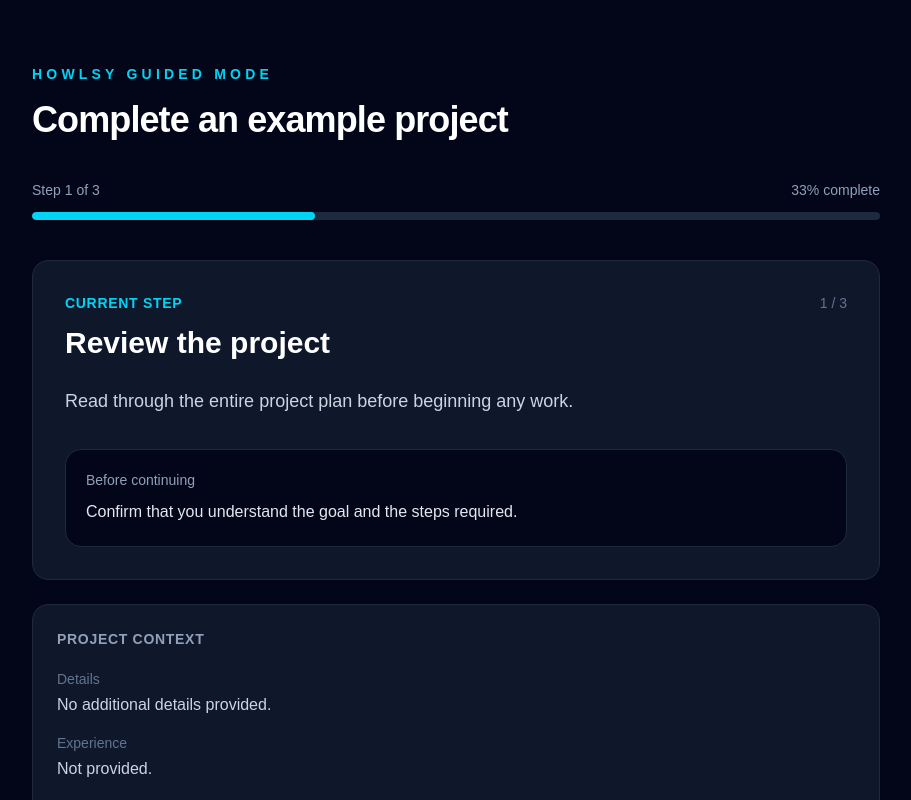
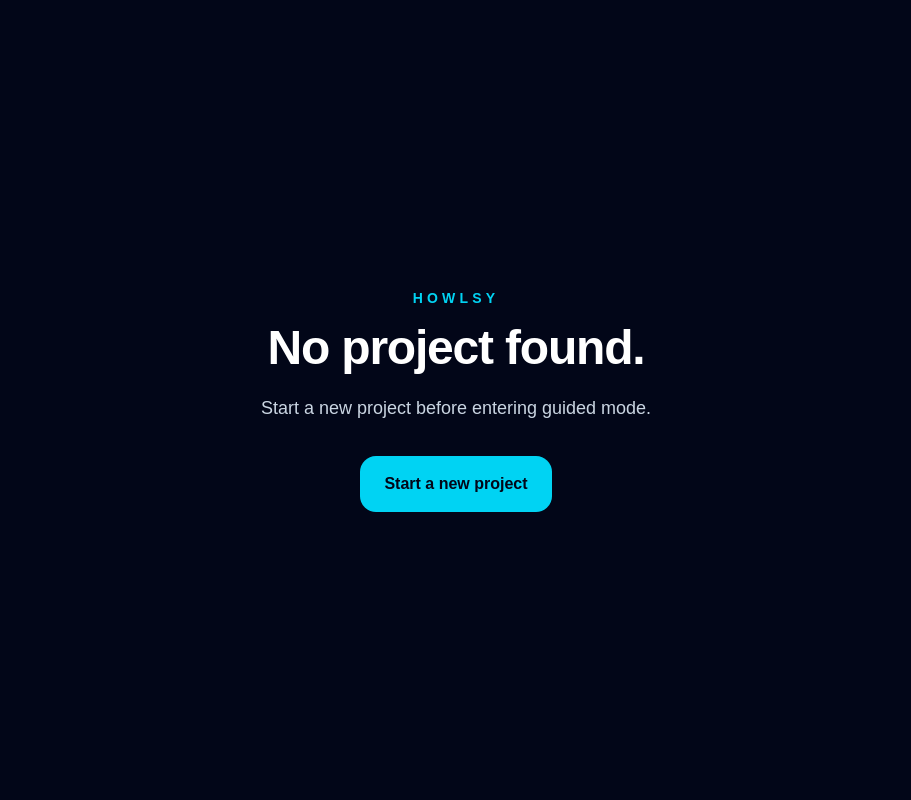
Before and after one commit to Ramon-L-Vazquez/howlsy, a Next.js app: page /guided in a window 1280 px wide. Shown: the top 800 px of the page, without its empty margins (184-1095 px from the left). Built offline with nearby package versions, Linux system fonts and the light colour scheme.

Commit message:
feat: persist active project in browser storage

```diff
--- a/app/guided/page.tsx
+++ b/app/guided/page.tsx
@@ -1,26 +1,38 @@
 "use client";
 
-import { Suspense, useState } from "react";
-import { useSearchParams } from "next/navigation";
-import { createProjectFromIntake } from "@/lib/create-project";
+import { useEffect, useState } from "react";
+import { useRouter } from "next/navigation";
+import { getProject } from "@/lib/project-store";
+import type { HowlsyProject } from "@/types/project";
 
-function GuidedContent() {
-  const searchParams = useSearchParams();
+export default function GuidedPage() {
+  const router = useRouter();
 
-  const project = createProjectFromIntake({
-    goal: searchParams.get("goal") ?? "",
-    context: searchParams.get("context") ?? "",
-    experience: searchParams.get("experience") ?? "",
-    constraints: searchParams.get("constraints") ?? "",
-  });
-
+  const [project, setProject] = useState<HowlsyProject | null>(null);
   const [currentStep, setCurrentStep] = useState(0);
   const [isComplete, setIsComplete] = useState(false);
+  const [isLoading, setIsLoading] = useState(true);
 
-  const step = project.steps[currentStep];
-  const progress = ((currentStep + 1) / project.steps.length) * 100;
+  useEffect(() => {
+    const storedProject = getProject();
+
+    setProject(storedProject);
+    setIsLoading(false);
+  }, []);
+
+  function handleBack() {
+    if (currentStep === 0) {
+      return;
+    }
+
+    setCurrentStep((previousStep) => previousStep - 1);
+  }
 
   function handleCompleteStep() {
+    if (!project) {
+      return;
+    }
+
     const isLastStep = currentStep === project.steps.length - 1;
 
     if (isLastStep) {
@@ -31,13 +43,48 @@
     setCurrentStep((previousStep) => previousStep + 1);
   }
 
-  function handleBack() {
-    if (currentStep === 0) {
-      return;
-    }
+  function handleStartOver() {
+    router.push("/");
+  }
 
-    setCurrentStep((previousStep) => previousStep - 1);
+  if (isLoading) {
+    return (
+      <main className="flex min-h-screen items-center justify-center bg-slate-950 text-white">
+        <p className="text-slate-400">Loading project...</p>
+      </main>
+    );
   }
+
+  if (!project) {
+    return (
+      <main className="min-h-screen bg-slate-950 text-white">
+        <section className="mx-auto flex min-h-screen max-w-3xl flex-col items-center justify-center px-6 py-16 text-center">
+          <p className="mb-4 text-sm font-semibold uppercase tracking-[0.3em] text-cyan-400">
+            Howlsy
+          </p>
+
+          <h1 className="text-4xl font-bold tracking-tight sm:text-5xl">
+            No project found.
+          </h1>
+
+          <p className="mt-5 max-w-2xl text-lg leading-8 text-slate-300">
+            Start a new project before entering guided mode.
+          </p>
+
+          <button
+            type="button"
+            onClick={handleStartOver}
+            className="mt-8 rounded-2xl bg-cyan-400 px-6 py-4 font-semibold text-slate-950 transition hover:bg-cyan-300"
+          >
+            Start a new project
+          </button>
+        </section>
+      </main>
+    );
+  }
+
+  const step = project.steps[currentStep];
+  const progress = ((currentStep + 1) / project.steps.length) * 100;
 
   if (isComplete) {
     return (
@@ -209,19 +256,3 @@
     </main>
   );
 }
-
-function GuidedLoading() {
-  return (
-    <main className="flex min-h-screen items-center justify-center bg-slate-950 text-white">
-      <p className="text-slate-400">Loading project...</p>
-    </main>
-  );
-}
-
-export default function GuidedPage() {
-  return (
-    <Suspense fallback={<GuidedLoading />}>
-      <GuidedContent />
-    </Suspense>
-  );
-}
--- a/app/intake/page.tsx
+++ b/app/intake/page.tsx
@@ -2,6 +2,8 @@
 
 import { Suspense, useState } from "react";
 import { useRouter, useSearchParams } from "next/navigation";
+import { createProjectFromIntake } from "@/lib/create-project";
+import { saveProject } from "@/lib/project-store";
 
 const questions = [
   {
@@ -76,14 +78,16 @@
   }
 
   function handleBuildPlan() {
-    const params = new URLSearchParams({
+    const project = createProjectFromIntake({
       goal: initialGoal,
       context: answers[0],
       experience: answers[1],
       constraints: answers[2],
     });
 
-    router.push(`/project?${params.toString()}`);
+    saveProject(project);
+
+    router.push("/project");
   }
 
   if (isComplete) {
--- a/app/project/page.tsx
+++ b/app/project/page.tsx
@@ -1,29 +1,65 @@
 "use client";
 
-import { Suspense } from "react";
-import { useRouter, useSearchParams } from "next/navigation";
-import { createProjectFromIntake } from "@/lib/create-project";
+import { useEffect, useState } from "react";
+import { useRouter } from "next/navigation";
+import { getProject } from "@/lib/project-store";
+import type { HowlsyProject } from "@/types/project";
 
-function ProjectContent() {
+export default function ProjectPage() {
   const router = useRouter();
-  const searchParams = useSearchParams();
 
-  const project = createProjectFromIntake({
-    goal: searchParams.get("goal") ?? "",
-    context: searchParams.get("context") ?? "",
-    experience: searchParams.get("experience") ?? "",
-    constraints: searchParams.get("constraints") ?? "",
-  });
+  const [project, setProject] = useState<HowlsyProject | null>(null);
+  const [isLoading, setIsLoading] = useState(true);
+
+  useEffect(() => {
+    const storedProject = getProject();
+
+    setProject(storedProject);
+    setIsLoading(false);
+  }, []);
 
   function handleStartGuidedMode() {
-    const params = new URLSearchParams({
-      goal: project.goal,
-      context: project.context,
-      experience: project.experience,
-      constraints: project.constraints,
-    });
+    router.push("/guided");
+  }
 
-    router.push(`/guided?${params.toString()}`);
+  function handleStartOver() {
+    router.push("/");
+  }
+
+  if (isLoading) {
+    return (
+      <main className="flex min-h-screen items-center justify-center bg-slate-950 text-white">
+        <p className="text-slate-400">Loading project...</p>
+      </main>
+    );
+  }
+
+  if (!project) {
+    return (
+      <main className="min-h-screen bg-slate-950 text-white">
+        <section className="mx-auto flex min-h-screen max-w-3xl flex-col items-center justify-center px-6 py-16 text-center">
+          <p className="mb-4 text-sm font-semibold uppercase tracking-[0.3em] text-cyan-400">
+            Howlsy
+          </p>
+
+          <h1 className="text-4xl font-bold tracking-tight sm:text-5xl">
+            No project found.
+          </h1>
+
+          <p className="mt-5 max-w-2xl text-lg leading-8 text-slate-300">
+            Start a new project so Howlsy can build a plan for you.
+          </p>
+
+          <button
+            type="button"
+            onClick={handleStartOver}
+            className="mt-8 rounded-2xl bg-cyan-400 px-6 py-4 font-semibold text-slate-950 transition hover:bg-cyan-300"
+          >
+            Start a new project
+          </button>
+        </section>
+      </main>
+    );
   }
 
   const estimatedCost =
@@ -284,19 +320,3 @@
     </main>
   );
 }
-
-function ProjectLoading() {
-  return (
-    <main className="flex min-h-screen items-center justify-center bg-slate-950 text-white">
-      <p className="text-slate-400">Loading project...</p>
-    </main>
-  );
-}
-
-export default function ProjectPage() {
-  return (
-    <Suspense fallback={<ProjectLoading />}>
-      <ProjectContent />
-    </Suspense>
-  );
-}
--- /dev/null
+++ b/lib/project-store.ts
@@ -0,0 +1,56 @@
+import type { HowlsyProject } from "@/types/project";
+
+const PROJECT_STORAGE_KEY = "howlsy-current-project";
+
+/**
+ * Saves the current project in the browser.
+ *
+ * This is a temporary persistence layer used during development.
+ * Supabase will eventually replace localStorage as the permanent
+ * project store.
+ */
+export function saveProject(project: HowlsyProject): void {
+  if (typeof window === "undefined") {
+    return;
+  }
+
+  window.localStorage.setItem(
+    PROJECT_STORAGE_KEY,
+    JSON.stringify(project)
+  );
+}
+
+/**
+ * Retrieves the current project from browser storage.
+ *
+ * Returns null when running on the server, when no project has
+ * been saved, or when the stored project cannot be parsed.
+ */
+export function getProject(): HowlsyProject | null {
+  if (typeof window === "undefined") {
+    return null;
+  }
+
+  const storedProject = window.localStorage.getItem(PROJECT_STORAGE_KEY);
+
+  if (!storedProject) {
+    return null;
+  }
+
+  try {
+    return JSON.parse(storedProject) as HowlsyProject;
+  } catch {
+    return null;
+  }
+}
+
+/**
+ * Removes the temporary project from browser storage.
+ */
+export function clearProject(): void {
+  if (typeof window === "undefined") {
+    return;
+  }
+
+  window.localStorage.removeItem(PROJECT_STORAGE_KEY);
+}
```
